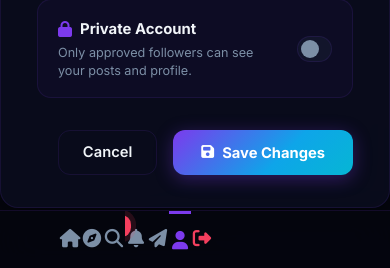
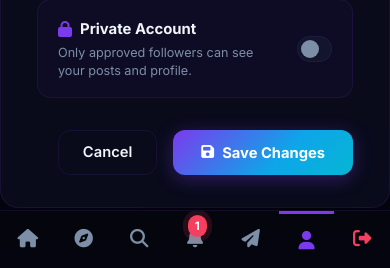
Before and after one commit to 23CABSAKTHIRENGANATHANk/CodeAlpha_Aetheria, a Django app: page /profile/edit/ in a window 390 px wide. Shown: the part 774-1042 px from the top of the page. Run offline with Django 5.2, Linux system fonts and the light colour scheme; a user stored in the database is signed in; data comes from the database, SQL or seed files in the repository.

Commit message:
fix: perfectly align and evenly distribute mobile bottom navigation icons

```diff
--- a/socialmedia/static/css/main.css
+++ b/socialmedia/static/css/main.css
@@ -1540,10 +1540,17 @@ button { font-family: inherit; }
         background: rgba(5, 6, 15, 0.85);
         backdrop-filter: blur(20px);
         -webkit-backdrop-filter: blur(20px);
+        display: flex;
         justify-content: space-around;
+        align-items: center;
+        width: 100%;
     }
-    .nav-menu { flex-direction: row; justify-content: space-around; width: 100%; height: 58px; gap: 0; }
-    .nav-item { flex: 1; justify-content: center; border: none !important; border-radius: 0; padding: 0 !important; }
+
+    /* Flatten the DOM for flexbox so all nav-items are evenly spaced */
+    .sidebar-left > div { display: contents; }
+    .sidebar-left .nav-menu { display: contents; }
+
+    .nav-item { flex: 1; display: flex; justify-content: center; align-items: center; height: 58px; border: none !important; border-radius: 0; padding: 0 !important; }
     .nav-item.active { border-top: 3px solid var(--accent) !important; background: none; box-shadow: none; padding-left: 0 !important; }
     .nav-item.active i { color: var(--accent); }
     .notification-badge { top: 0.3rem; right: 1rem; }
--- a/socialmedia/static/sw.js
+++ b/socialmedia/static/sw.js
@@ -1,4 +1,4 @@
-const CACHE_NAME = 'aetheria-cache-v4';
+const CACHE_NAME = 'aetheria-cache-v5';
 const ASSETS = [
   '/static/css/main.css',
   '/static/js/main.js',
```
